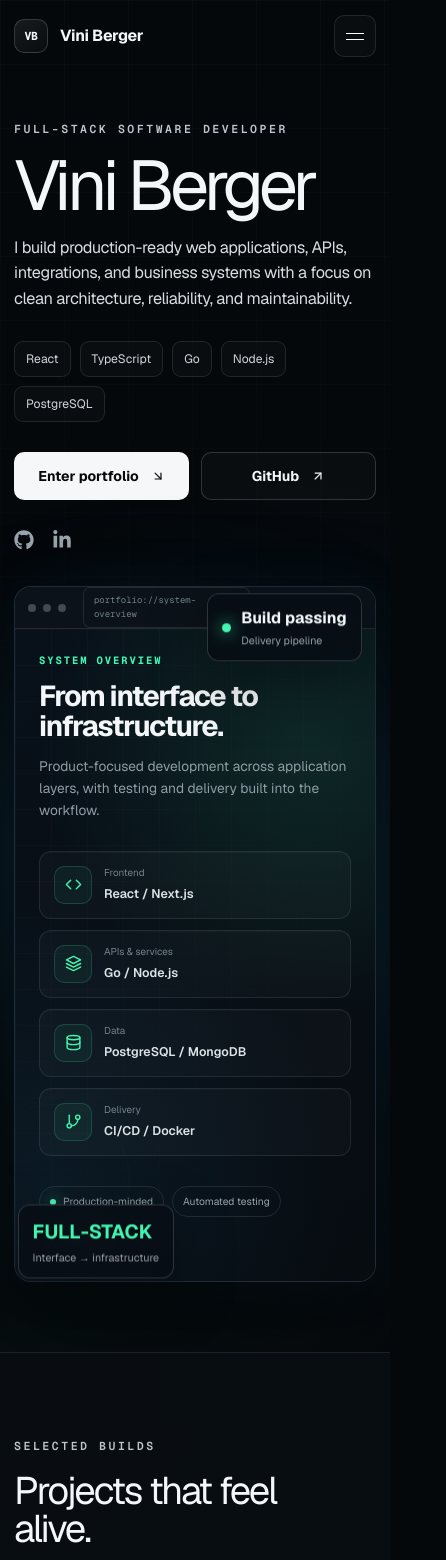
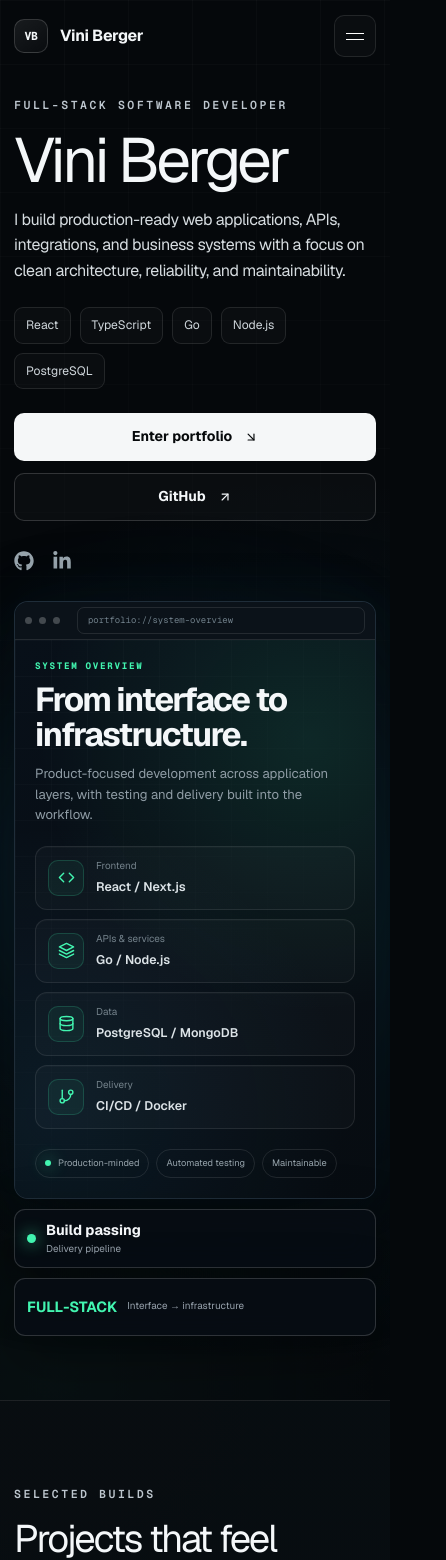
Before and after one commit to ViniciusBerger/Vinicius-portifolio, a Next.js app: page / in a window 390 px wide. Shown: the top 1560 px of the page, 446 px wide, since content can reach past the window. Built offline with nearby package versions, Linux system fonts and the light colour scheme.

Commit message:
Fix mobile responsiveness and add UI smoke tests

```diff
--- a/src/app/interactive.css
+++ b/src/app/interactive.css
@@ -10,3 +10,557 @@
 @media(max-width:860px){.achievement-grid{grid-template-columns:1fr}.achievement-card:last-child{grid-column:auto}.project-signal-grid{grid-template-columns:1fr}.project-showcase{padding:24px}.build-log-entry{grid-template-columns:48px 1fr}.build-log-year{grid-column:2;margin-bottom:-10px}.build-log-card{grid-column:2}.more-work-heading{align-items:flex-start;flex-direction:column}}
 @media(max-width:600px){.build-stream{display:none}.project-showcase{padding:18px;border-radius:16px}.project-showcase h3{font-size:2.7rem}.project-reel{min-height:330px}.project-reel-cursor{display:none}.other-project-card{grid-template-columns:74px 1fr auto}.other-project-thumb{width:74px;height:56px}.profile-console{padding:22px}.profile-player-card{grid-template-columns:56px 1fr}.profile-avatar{width:56px;height:56px}.achievement-card{min-height:190px}.build-log-entry{gap:12px}.build-log-card{padding:18px}.terminal-body{padding:18px}.terminal-body a{grid-template-columns:20px 1fr 18px}.terminal-body a span{display:none}.terminal-body a small{font-size:.64rem}}
 @media(prefers-reduced-motion:reduce){html{scroll-behavior:auto}*,*::before,*::after{animation-duration:.001ms!important;animation-iteration-count:1!important;scroll-behavior:auto!important;transition-duration:.001ms!important}.project-reel-image{transform:none!important}.project-reel-cursor,.project-reel-scan{display:none}}
+
+
+/* Responsive hardening: keep every interactive surface inside the viewport. */
+html,
+body {
+  width: 100%;
+  max-width: 100%;
+  overflow-x: hidden;
+}
+
+main,
+section,
+.shell,
+.hero-layout,
+.hero-copy,
+.hero-visual,
+.project-showcase,
+.project-showcase-copy,
+.project-reel,
+.profile-layout,
+.profile-console,
+.achievement-grid,
+.build-log-entry,
+.build-log-card,
+.skills-layout,
+.skill-grid,
+.skill-card,
+.contact-layout,
+.terminal-card {
+  min-width: 0;
+}
+
+section[id] {
+  scroll-margin-top: 88px;
+}
+
+.section-heading h2,
+.more-work-heading h2,
+.skills-heading h2,
+.contact-copy h2,
+.hero-copy h1,
+.project-showcase h3 {
+  max-width: 100%;
+  overflow-wrap: anywhere;
+}
+
+.project-showcase,
+.profile-console,
+.achievement-card,
+.build-log-card,
+.skill-card,
+.terminal-card,
+.other-project-card {
+  max-width: 100%;
+}
+
+@media (max-width: 1040px) {
+  .hero-section {
+    min-height: auto;
+    padding-bottom: 72px;
+    overflow: clip;
+  }
+
+  .hero-layout {
+    grid-template-columns: 1fr;
+    gap: 48px;
+    align-items: start;
+  }
+
+  .hero-copy {
+    width: 100%;
+    max-width: 760px;
+  }
+
+  .hero-visual {
+    width: 100%;
+    min-height: 0;
+    display: grid;
+    grid-template-columns: repeat(2, minmax(0, 1fr));
+    gap: 12px;
+    align-items: stretch;
+  }
+
+  .browser-window--hero {
+    grid-column: 1 / -1;
+    width: 100%;
+    max-width: 100%;
+    margin-left: 0;
+    transform: none;
+  }
+
+  .system-preview {
+    min-height: 0;
+  }
+
+  .system-preview-body {
+    min-height: 0;
+  }
+
+  .floating-card,
+  .floating-card--top,
+  .floating-card--bottom {
+    position: static;
+    inset: auto;
+    width: 100%;
+    max-width: none;
+    margin: 0;
+    transform: none;
+    animation: none;
+  }
+
+  .floating-card--bottom {
+    display: flex;
+    align-items: center;
+  }
+
+  .project-showcase,
+  .project-showcase--reverse {
+    width: 100%;
+    grid-template-columns: 1fr;
+    gap: 26px;
+    overflow: hidden;
+  }
+
+  .project-showcase-copy,
+  .project-reel,
+  .project-showcase--reverse .project-showcase-copy,
+  .project-showcase--reverse .project-reel {
+    order: initial;
+    width: 100%;
+  }
+
+  .project-reel {
+    min-height: 0;
+    aspect-ratio: 16 / 10;
+  }
+
+  .project-reel-stage {
+    min-width: 0;
+  }
+
+  .profile-layout,
+  .contact-layout {
+    grid-template-columns: 1fr;
+  }
+
+  .profile-console {
+    position: static;
+  }
+}
+
+@media (max-width: 820px) {
+  .site-header {
+    width: 100%;
+  }
+
+  .nav-shell {
+    min-width: 0;
+  }
+
+  .mobile-nav {
+    width: 100%;
+    max-width: 100%;
+  }
+
+  .hero-section {
+    padding-top: 108px;
+  }
+
+  .hero-layout {
+    gap: 36px;
+  }
+
+  .hero-copy h1 {
+    font-size: clamp(3.6rem, 15vw, 5.4rem);
+    line-height: 0.92;
+  }
+
+  .hero-lead {
+    max-width: 100%;
+  }
+
+  .browser-topbar > div {
+    min-width: 0;
+    flex: 1;
+    width: auto;
+    overflow: hidden;
+    text-overflow: ellipsis;
+    white-space: nowrap;
+  }
+
+  .system-preview-body {
+    padding: 28px;
+    gap: 24px;
+  }
+
+  .system-preview-copy {
+    max-width: 100%;
+  }
+
+  .system-preview-copy > strong {
+    max-width: 100%;
+    font-size: clamp(2rem, 7vw, 2.75rem);
+  }
+
+  .system-layer-card {
+    min-width: 0;
+  }
+
+  .system-layer-card > div:last-of-type {
+    min-width: 0;
+  }
+
+  .system-layer-card strong {
+    overflow: visible;
+    text-overflow: clip;
+    white-space: normal;
+    overflow-wrap: anywhere;
+  }
+
+  .system-preview-status {
+    max-width: 100%;
+  }
+
+  .project-showcase {
+    padding: 22px;
+  }
+
+  .project-showcase-copy {
+    max-width: 100%;
+  }
+
+  .project-reel-topbar {
+    min-width: 0;
+  }
+
+  .project-reel-topbar small {
+    min-width: 0;
+    max-width: 64%;
+    overflow: hidden;
+    text-overflow: ellipsis;
+    white-space: nowrap;
+  }
+
+  .technology-list {
+    max-width: 100%;
+  }
+
+  .technology-list span {
+    max-width: 100%;
+    overflow-wrap: anywhere;
+  }
+
+  .project-signal-grid {
+    grid-template-columns: 1fr;
+  }
+
+  .other-project-card {
+    min-width: 0;
+  }
+
+  .other-project-card > div:nth-child(2) {
+    min-width: 0;
+  }
+
+  .other-project-card h3,
+  .other-project-card p {
+    overflow-wrap: anywhere;
+  }
+
+  .achievement-card {
+    width: 100%;
+  }
+
+  .build-log-card {
+    width: 100%;
+  }
+
+  .skills-layout,
+  .skill-grid {
+    width: 100%;
+  }
+
+  .terminal-body a {
+    min-width: 0;
+  }
+}
+
+@media (max-width: 600px) {
+  .shell {
+    width: min(100% - 28px, 1180px);
+  }
+
+  .hero-section {
+    padding-top: 96px;
+    padding-bottom: 64px;
+  }
+
+  .hero-layout {
+    gap: 30px;
+  }
+
+  .hero-copy h1 {
+    font-size: clamp(3.25rem, 16vw, 4.55rem);
+    letter-spacing: -0.06em;
+  }
+
+  .hero-lead {
+    font-size: 1rem;
+    line-height: 1.6;
+  }
+
+  .hero-tags {
+    margin: 24px 0;
+  }
+
+  .hero-actions {
+    display: grid;
+    grid-template-columns: 1fr;
+  }
+
+  .hero-actions .button {
+    width: 100%;
+  }
+
+  .hero-visual {
+    grid-template-columns: 1fr;
+    gap: 10px;
+  }
+
+  .browser-window--hero {
+    grid-column: auto;
+    border-radius: 14px;
+  }
+
+  .browser-topbar {
+    height: 38px;
+    padding-inline: 10px;
+  }
+
+  .browser-topbar > span {
+    width: 7px;
+    height: 7px;
+  }
+
+  .system-preview-body {
+    padding: 20px;
+    gap: 20px;
+  }
+
+  .system-orbit {
+    display: none;
+  }
+
+  .system-preview-copy > span {
+    margin-bottom: 9px;
+    font-size: 0.58rem;
+  }
+
+  .system-preview-copy > strong {
+    font-size: clamp(1.78rem, 8.5vw, 2.3rem);
+    line-height: 1.05;
+  }
+
+  .system-preview-copy p {
+    margin-top: 12px;
+    font-size: 0.82rem;
+    line-height: 1.55;
+  }
+
+  .system-layer-grid {
+    grid-template-columns: 1fr;
+    gap: 9px;
+  }
+
+  .system-layer-card {
+    grid-template-columns: 36px minmax(0, 1fr);
+    min-height: 64px;
+    padding: 12px;
+  }
+
+  .system-layer-icon {
+    width: 36px;
+    height: 36px;
+  }
+
+  .system-preview-status {
+    gap: 7px;
+  }
+
+  .system-preview-status span {
+    padding: 7px 9px;
+    font-size: 0.58rem;
+  }
+
+  .floating-card {
+    min-height: 58px;
+    padding: 10px 12px;
+    border-radius: 11px;
+  }
+
+  .floating-card strong {
+    font-size: 0.9rem;
+  }
+
+  .floating-card--bottom strong {
+    font-size: 0.92rem;
+  }
+
+  .floating-card small {
+    margin-top: 0;
+    font-size: 0.62rem;
+  }
+
+  .project-reel-list {
+    gap: 22px;
+  }
+
+  .project-showcase {
+    gap: 22px;
+    padding: 16px;
+    border-radius: 16px;
+  }
+
+  .project-showcase h3 {
+    font-size: clamp(2.25rem, 12vw, 3rem);
+  }
+
+  .project-description {
+    font-size: 0.9rem;
+  }
+
+  .project-reel {
+    min-height: 0;
+    aspect-ratio: 16 / 10;
+    border-radius: 12px;
+  }
+
+  .project-reel-stage {
+    inset: 38px 0 4px;
+  }
+
+  .project-reel-topbar {
+    height: 38px;
+    padding-inline: 10px;
+  }
+
+  .project-reel-image,
+  .project-reel-video {
+    inset: 0 !important;
+    width: 100% !important;
+    height: 100% !important;
+    object-fit: cover;
+  }
+
+  .project-reel-live {
+    right: 9px;
+    bottom: 9px;
+    padding: 6px 8px;
+    font-size: 0.54rem;
+  }
+
+  .project-reel-cursor {
+    display: none;
+  }
+
+  .more-work-heading {
+    margin-top: 70px;
+  }
+
+  .other-project-card {
+    grid-template-columns: 64px minmax(0, 1fr) 18px;
+    gap: 12px;
+    padding: 10px;
+  }
+
+  .other-project-thumb {
+    width: 64px;
+    height: 52px;
+  }
+
+  .profile-console {
+    padding: 20px;
+  }
+
+  .profile-player-card {
+    grid-template-columns: 52px minmax(0, 1fr);
+    gap: 12px;
+  }
+
+  .profile-avatar {
+    width: 52px;
+    height: 52px;
+  }
+
+  .profile-player-card h2 {
+    font-size: 1.3rem;
+  }
+
+  .achievement-card {
+    min-height: 0;
+    padding: 18px;
+  }
+
+  .build-log-rail::before {
+    left: 19px;
+  }
+
+  .build-log-entry {
+    grid-template-columns: 40px minmax(0, 1fr);
+    gap: 10px;
+  }
+
+  .build-log-marker {
+    width: 40px;
+    height: 40px;
+  }
+
+  .build-log-year,
+  .build-log-card {
+    grid-column: 2;
+  }
+
+  .build-log-card {
+    padding: 16px;
+  }
+
+  .skill-card {
+    padding: 20px;
+  }
+
+  .contact-layout {
+    gap: 36px;
+  }
+
+  .terminal-body {
+    padding: 16px;
+  }
+
+  .terminal-body a {
+    grid-template-columns: 20px minmax(0, 1fr) 18px;
+    gap: 9px;
+    padding: 10px 11px;
+  }
+
+  .terminal-body a span {
+    display: none;
+  }
+
+  .terminal-body a small {
+    min-width: 0;
+    max-width: 100%;
+  }
+}
```
Also changed, not shown: 1 other file (tests, documents, lock files or other folders).
